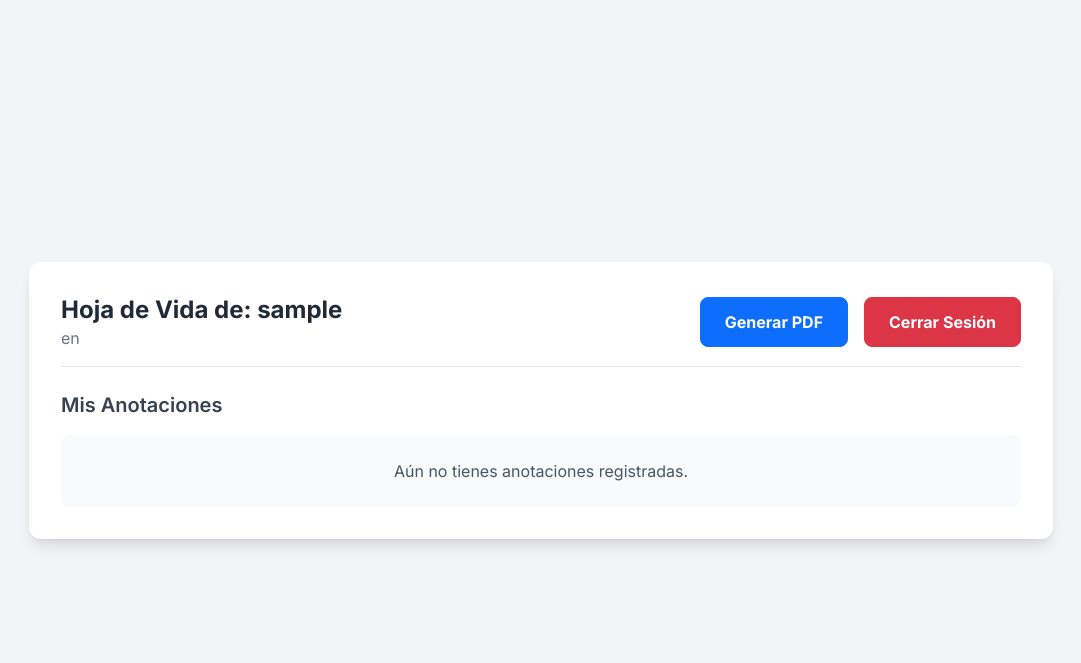
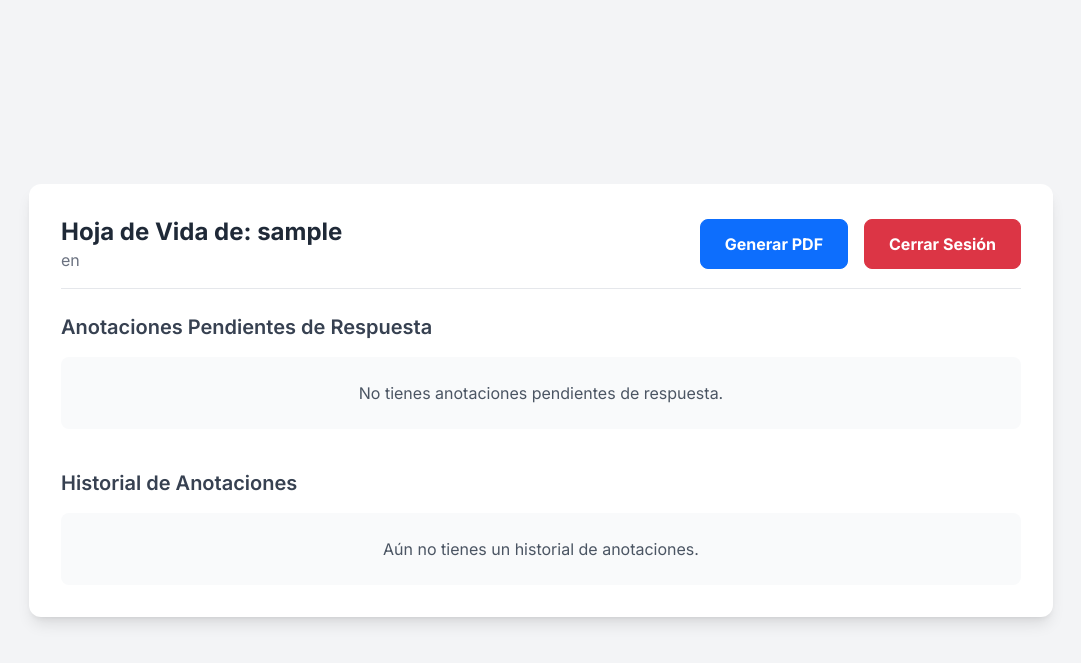
Before and after one commit to Yosh457/hoja-de-vida-flask, a Flask app: page /hoja_de_vida in a window 1280 px wide. Shown: the top 663 px of the page, without its empty margins (99-1180 px from the left). Run offline with Flask 3, Linux system fonts and the light colour scheme; the visitor is signed in with stand-in values (Sample User, id 1); data that the repository does not hold is empty; some libraries are stand-ins or nearby versions.

Commit message:
Se implementa sistema de notificaciónes de anotaciones por correo electrónico, cuando el jefe realice una anotación, le llegará un correo al funcionario sobre la anotación creada, se ajusta el orden del historial de anotaciones por orden de folio del más reciente al más antiguo, se agrega sección de Anotaciones Pendientes de Respuesta, todas las anotaciones pendientes quedarán guardadas en esa sección, una vez se acepten, estas pasarán automáticamente al historial de anotaciones

```diff
--- a/app.py
+++ b/app.py
@@ -348,10 +348,22 @@ def create_app():
     @check_password_change
     def mi_hoja_de_vida():
         page = request.args.get('page', 1, type=int)
-        pagination = Anotacion.query.filter_by(funcionario_id=current_user.id).order_by(Anotacion.fecha_creacion.desc()).paginate(
+
+        # Consulta 1: Obtener TODAS las anotaciones pendientes
+        anotaciones_pendientes = Anotacion.query.filter_by(
+            funcionario_id=current_user.id, estado='Pendiente'
+        ).order_by(Anotacion.folio.desc()).all()
+
+        # Consulta 2: Obtener el historial paginado de anotaciones ACEPTADAS
+        historial_pagination = Anotacion.query.filter_by(
+            funcionario_id=current_user.id, estado='Aceptada'
+        ).order_by(Anotacion.fecha_creacion.desc(), Anotacion.folio.desc()).paginate(
             page=page, per_page=5, error_out=False
         )
-        return render_template('mi_hoja_de_vida.html', pagination=pagination)
+
+        return render_template('mi_hoja_de_vida.html',
+                            anotaciones_pendientes=anotaciones_pendientes,
+                            historial_pagination=historial_pagination)
 
     # --- RUTAS DEL PANEL DE JEFE ---
     @app.route('/jefe/panel')
@@ -405,6 +417,9 @@ def create_app():
             db.session.add(nueva_anotacion)
             db.session.commit()
 
+            # --- ¡NUEVO! Enviamos el correo de notificación ---
+            enviar_correo_notificacion_anotacion(nueva_anotacion)
+
             flash(f'Anotación creada con éxito para {funcionario.nombre_completo}.', 'success')
             return redirect(url_for('panel_jefe'))
 
@@ -425,12 +440,23 @@ def create_app():
         funcionario = Usuario.query.get_or_404(funcionario_id)
         if funcionario.jefe_directo_id != current_user.id and current_user.rol.nombre != 'Admin':
             abort(403)
-        pagination = Anotacion.query.filter_by(funcionario_id=funcionario.id).order_by(Anotacion.fecha_creacion.desc()).paginate(
+
+        # Consulta 1: Obtener TODAS las anotaciones pendientes del funcionario
+        anotaciones_pendientes = Anotacion.query.filter_by(
+            funcionario_id=funcionario.id, estado='Pendiente'
+        ).order_by(Anotacion.folio.desc()).all()
+
+        # Consulta 2: Obtener el historial paginado de anotaciones ACEPTADAS
+        historial_pagination = Anotacion.query.filter_by(
+            funcionario_id=funcionario.id, estado='Aceptada'
+        ).order_by(Anotacion.fecha_creacion.desc(), Anotacion.folio.desc()).paginate(
             page=page, per_page=5, error_out=False
         )
+
         return render_template('hoja_de_vida_funcionario.html',
-                               funcionario=funcionario,
-                               pagination=pagination)
+                            funcionario=funcionario,
+                            anotaciones_pendientes=anotaciones_pendientes,
+                            historial_pagination=historial_pagination)
 
     @app.route('/anotacion/ver/<int:folio>', methods=['GET', 'POST'])
     @login_required
@@ -602,6 +628,46 @@ def enviar_correo_reseteo(usuario, token):
     except Exception as e:
         print(f"Error al enviar correo de reseteo: {e}")
 
+def enviar_correo_notificacion_anotacion(anotacion):
+    """Envía un correo al funcionario notificándole de una nueva anotación."""
+    remitente = os.getenv("EMAIL_USUARIO")
+    contrasena = os.getenv("EMAIL_CONTRASENA")
+
+    if not remitente or not contrasena:
+        print("ERROR: Credenciales de correo no configuradas en .env")
+        return
+
+    # Obtenemos los datos del destinatario y del emisor desde el objeto anotacion
+    funcionario = anotacion.funcionario
+    jefe = anotacion.jefe
+
+    msg = MIMEMultipart()
+    msg['Subject'] = f"Nueva Anotación en tu Hoja de Vida - Folio #{anotacion.folio}"
+    msg['From'] = f"Sistema Hoja de Vida <{remitente}>"
+    msg['To'] = funcionario.email
+
+    # URL a la página de login
+    url_sistema = url_for('login', _external=True)
+
+    cuerpo_html = f"""
+    <p>Hola {funcionario.nombre_completo},</p>
+    <p>Has recibido una nueva anotación de tipo <strong>{anotacion.tipo}</strong> en tu Hoja de Vida, creada por <strong>{jefe.nombre_completo}</strong>.</p>
+    <p>Para revisar los detalles, por favor ingresa al sistema:</p>
+    <p><a href="{url_sistema}" style="padding: 10px 15px; background-color: #0d6efd; color: white; text-decoration: none; border-radius: 5px;">Ingresar al Sistema</a></p>
+    <p>Este es un correo generado automáticamente, por favor no respondas a esta dirección.</p>
+    """
+    msg.attach(MIMEText(cuerpo_html, 'html'))
+
+    try:
+        # Usamos 'with' para asegurar que la conexión se cierre correctamente
+        with smtplib.SMTP('smtp.gmail.com', 587) as server:
+            server.starttls()
+            server.login(remitente, contrasena)
+            server.send_message(msg)
+            print(f"Correo de notificación enviado exitosamente a {funcionario.email}")
+    except Exception as e:
+        print(f"Error al enviar correo de notificación: {e}")
+
 # --- USER LOADER ---
 # Esta función es crucial. Flask-Login la usa para recargar el objeto de usuario
 # desde el ID de usuario almacenado en la sesión.
--- a/templates/mi_hoja_de_vida.html
+++ b/templates/mi_hoja_de_vida.html
@@ -18,9 +18,44 @@
         </div>
     </div>
 
+    <div class="mb-10">
+        <h3 class="text-xl font-semibold text-gray-700 mb-4">Anotaciones Pendientes de Respuesta</h3>
+        {% if anotaciones_pendientes %}
+            <table class="min-w-full bg-white">
+                <thead class="bg-gray-100">
+                    <tr>
+                        <th class="text-left py-3 px-4 font-semibold text-sm">Folio</th>
+                        <th class="text-left py-3 px-4 font-semibold text-sm">Fecha</th>
+                        <th class="text-left py-3 px-4 font-semibold text-sm">Tipo</th>
+                        <th class="text-left py-3 px-4 font-semibold text-sm">Creada por</th>
+                        <th class="text-center py-3 px-4 font-semibold text-sm">Acciones</th>
+                    </tr>
+                </thead>
+                <tbody>
+                    {% for anotacion in anotaciones_pendientes %}
+                    <tr class="border-b bg-yellow-50 hover:bg-yellow-100">
+                        <td class="py-3 px-4">{{ anotacion.folio }}</td>
+                        <td class="py-3 px-4">{{ anotacion.fecha_creacion.strftime('%d-%m-%Y') }}</td>
+                        <td class="py-3 px-4">
+                            {% if anotacion.tipo == 'Favorable' %}<span class="text-green-600 font-semibold">{{ anotacion.tipo }}</span>{% else %}<span class="text-red-600 font-semibold">{{ anotacion.tipo }}</span>{% endif %}
+                        </td>
+                        <td class="py-3 px-4">{{ anotacion.jefe.nombre_completo }}</td>
+                        <td class="py-3 px-4 text-center">
+                            <a href="{{ url_for('ver_anotacion', folio=anotacion.folio) }}" class="btn btn-primary">Ver y Responder</a>
+                        </td>
+                    </tr>
+                    {% endfor %}
+                </tbody>
+            </table>
+        {% else %}
+            <div class="bg-gray-50 p-6 rounded-lg text-center">
+                <p class="text-gray-600">No tienes anotaciones pendientes de respuesta.</p>
+            </div>
+        {% endif %}
+    </div>
     <div>
-        <h3 class="text-xl font-semibold text-gray-700 mb-4">Mis Anotaciones</h3>
-        {% if pagination.items %}
+        <h3 class="text-xl font-semibold text-gray-700 mb-4">Historial de Anotaciones</h3>
+        {% if historial_pagination.items %}
             <table class="min-w-full bg-white">
                 <thead class="bg-gray-100">
                     <tr>
@@ -33,38 +68,30 @@
                     </tr>
                 </thead>
                 <tbody>
-                    {% for anotacion in pagination.items %}
+                    {% for anotacion in historial_pagination.items %}
                     <tr class="border-b hover:bg-gray-50">
                         <td class="py-3 px-4">{{ anotacion.folio }}</td>
                         <td class="py-3 px-4">{{ anotacion.fecha_creacion.strftime('%d-%m-%Y') }}</td>
                         <td class="py-3 px-4">
-                            {% if anotacion.tipo == 'Favorable' %}
-                                <span class="text-green-600 font-semibold">{{ anotacion.tipo }}</span>
-                            {% else %}
-                                <span class="text-red-600 font-semibold">{{ anotacion.tipo }}</span>
-                            {% endif %}
+                            {% if anotacion.tipo == 'Favorable' %}<span class="text-green-600 font-semibold">{{ anotacion.tipo }}</span>{% else %}<span class="text-red-600 font-semibold">{{ anotacion.tipo }}</span>{% endif %}
                         </td>
                         <td class="py-3 px-4">{{ anotacion.jefe.nombre_completo }}</td>
                         <td class="py-3 px-4 text-center">
-                            {% if anotacion.estado == 'Pendiente' %}
-                                <span class="bg-yellow-200 text-yellow-800 text-xs font-semibold px-2.5 py-0.5 rounded-full">Pendiente</span>
-                            {% else %}
-                                <span class="bg-green-200 text-green-800 text-xs font-semibold px-2.5 py-0.5 rounded-full">Aceptada</span>
-                            {% endif %}
+                            <span class="bg-green-200 text-green-800 text-xs font-semibold px-2.5 py-0.5 rounded-full">Aceptada</span>
                         </td>
                         <td class="py-3 px-4 text-center">
-                            <a href="{{ url_for('ver_anotacion', folio=anotacion.folio) }}" class="btn btn-primary">Ver Detalle</a>
+                            <a href="{{ url_for('ver_anotacion', folio=anotacion.folio) }}" class="btn btn-secondary">Ver Detalle</a>
                         </td>
                     </tr>
                     {% endfor %}
                 </tbody>
             </table>
-            {{ render_pagination(pagination, 'mi_hoja_de_vida') }}
+            {{ render_pagination(historial_pagination, 'mi_hoja_de_vida') }}
         {% else %}
             <div class="bg-gray-50 p-6 rounded-lg text-center">
-                <p class="text-gray-600">Aún no tienes anotaciones registradas.</p>
+                <p class="text-gray-600">Aún no tienes un historial de anotaciones.</p>
             </div>
         {% endif %}
     </div>
-</div>
+    </div>
 {% endblock %}
```
Also changed, not shown: templates/hoja_de_vida_funcionario.html (+43 -16 lines).
